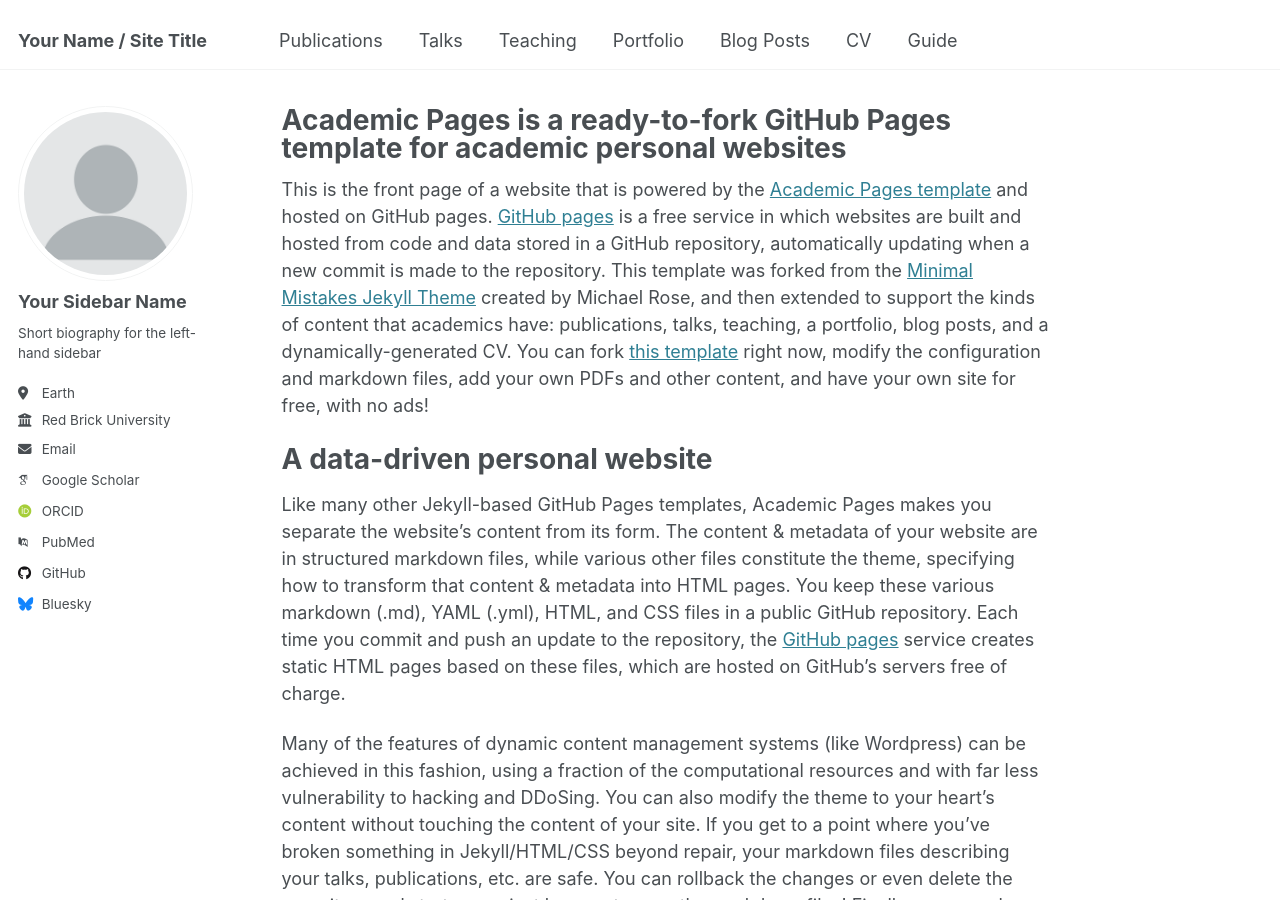
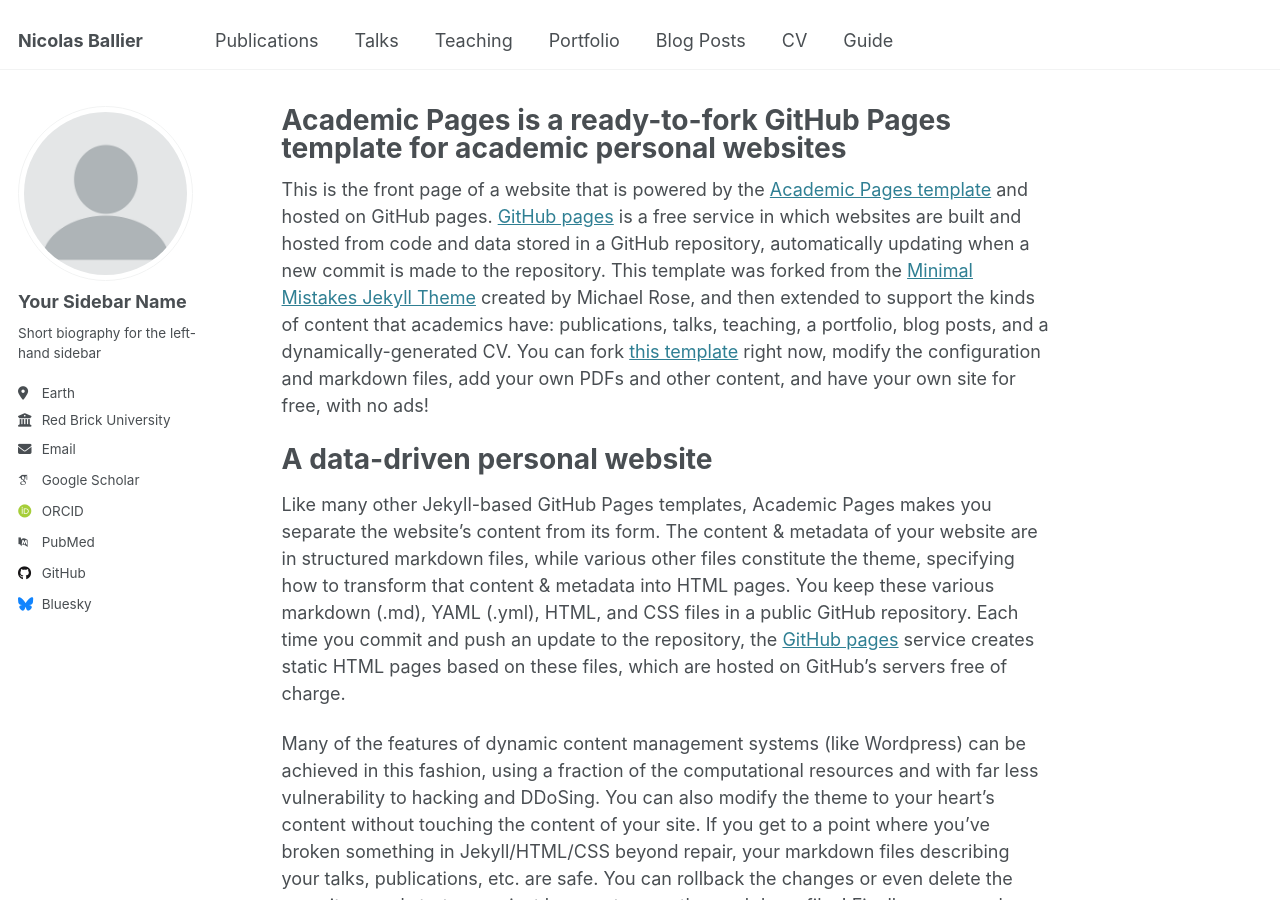
Before and after one commit to nballier/nballier.github.io, a Jekyll site: the page built from _pages/about.md, in a window 1280 px wide and 900 px high. Built offline with Jekyll 4.4.1, drawn with Linux system fonts in a browser that asks for light colours; some web fonts are replaced.

Commit message:
Update _config.yml

```diff
--- a/_config.yml
+++ b/_config.yml
@@ -9,7 +9,7 @@
 # Basic Site Settings
 locale                   : "en-US"
 site_theme               : "default"
-title                    : "Your Name / Site Title"
+title                    : "Nicolas Ballier"
 title_separator          : "-"
 name                     : &name "Nicolas Ballier"
 description              : &description "personal description"
```
